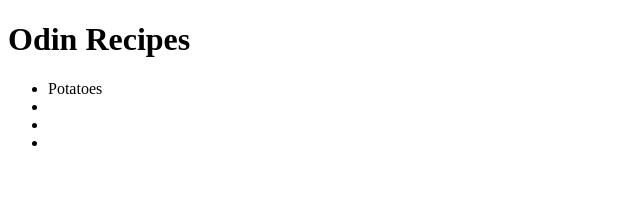
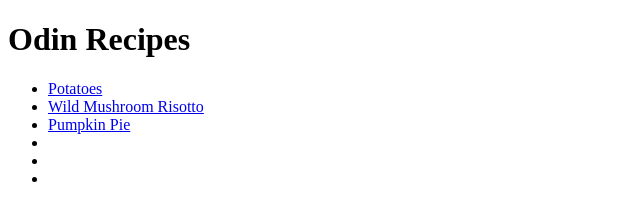
Before and after one commit to nadavis94/odin-recipes-, a plain HTML site: page index.html in a window 1280 px wide. Shown: the whole page, without its empty margins (0-640 px from the left). Drawn offline with Linux system fonts and the light colour scheme.

Commit message:
Added all recipe links to index

```diff
--- a/index.html
+++ b/index.html
@@ -11,8 +11,9 @@
     <h1>Odin Recipes</h1>
     <ul>
         <li>
-    <a href"./recipes/potatoes.html>Potatoes</a> </li>
-
+    <a href = "./recipes/potatoes.html" > Potatoes </li>
+    <li> <a href = "./recipes/risotto.html" > Wild Mushroom Risotto </li>
+<li> <a href = ".recipes/pie.html"> Pumpkin Pie </a> </li>
     <li></li>
     <li></li>
     <li></li>
```
